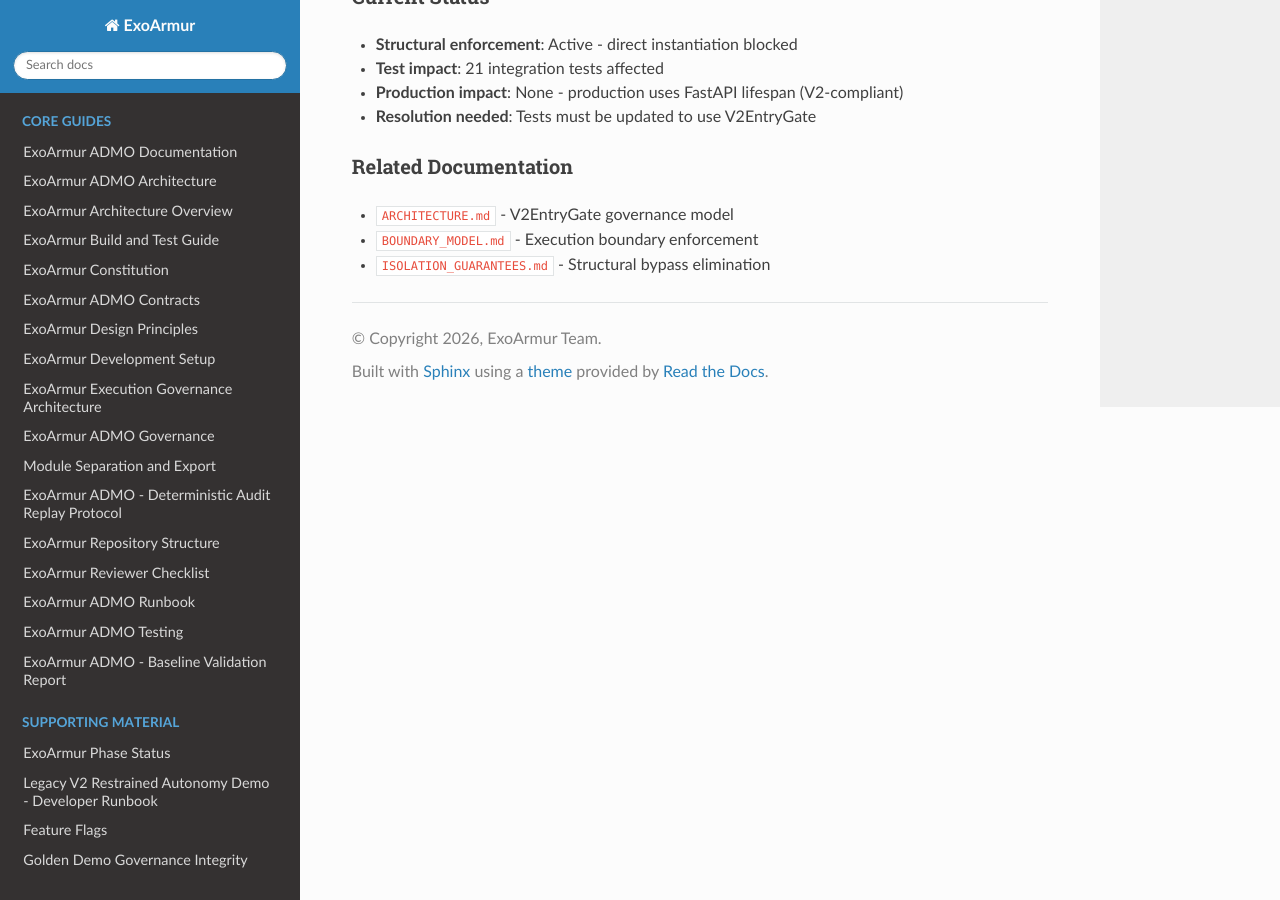
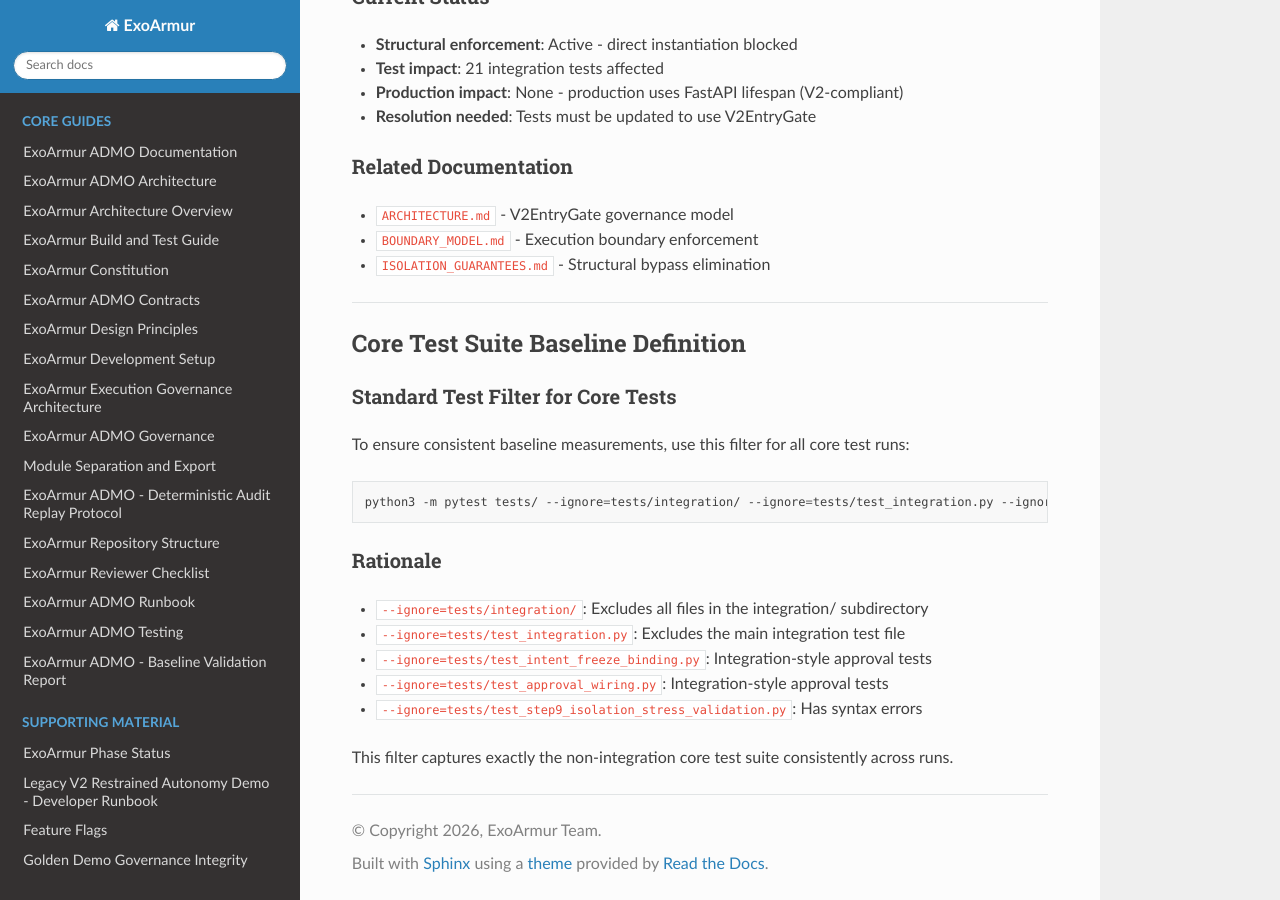
Before and after one commit to slucerodev/ExoArmur-Core, a Sphinx documentation site: the page built from docs/known_issues.md, in a window 1280 px wide and 900 px high, scrolled down 2878 px. Built offline with Sphinx 7.4.7 and the Read the Docs theme 3.1.0, drawn with Linux system fonts in a browser that asks for light colours.

Commit message:
Merge approved Cluster 1 fixes onto main

````diff
--- a/docs/known_issues.md
+++ b/docs/known_issues.md
@@ -117,3 +117,23 @@ Integration tests that previously called `initialize_components()` directly must
 - `ARCHITECTURE.md` - V2EntryGate governance model
 - `BOUNDARY_MODEL.md` - Execution boundary enforcement
 - `ISOLATION_GUARANTEES.md` - Structural bypass elimination
+
+---
+
+## Core Test Suite Baseline Definition
+
+### Standard Test Filter for Core Tests
+To ensure consistent baseline measurements, use this filter for all core test runs:
+
+```bash
+python3 -m pytest tests/ --ignore=tests/integration/ --ignore=tests/test_integration.py --ignore=tests/test_intent_freeze_binding.py --ignore=tests/test_approval_wiring.py --ignore=tests/test_step9_isolation_stress_validation.py -q
+```
+
+### Rationale
+- `--ignore=tests/integration/`: Excludes all files in the integration/ subdirectory
+- `--ignore=tests/test_integration.py`: Excludes the main integration test file
+- `--ignore=tests/test_intent_freeze_binding.py`: Integration-style approval tests
+- `--ignore=tests/test_approval_wiring.py`: Integration-style approval tests
+- `--ignore=tests/test_step9_isolation_stress_validation.py`: Has syntax errors
+
+This filter captures exactly the non-integration core test suite consistently across runs.
````
Also changed, not shown: 4 other files.
